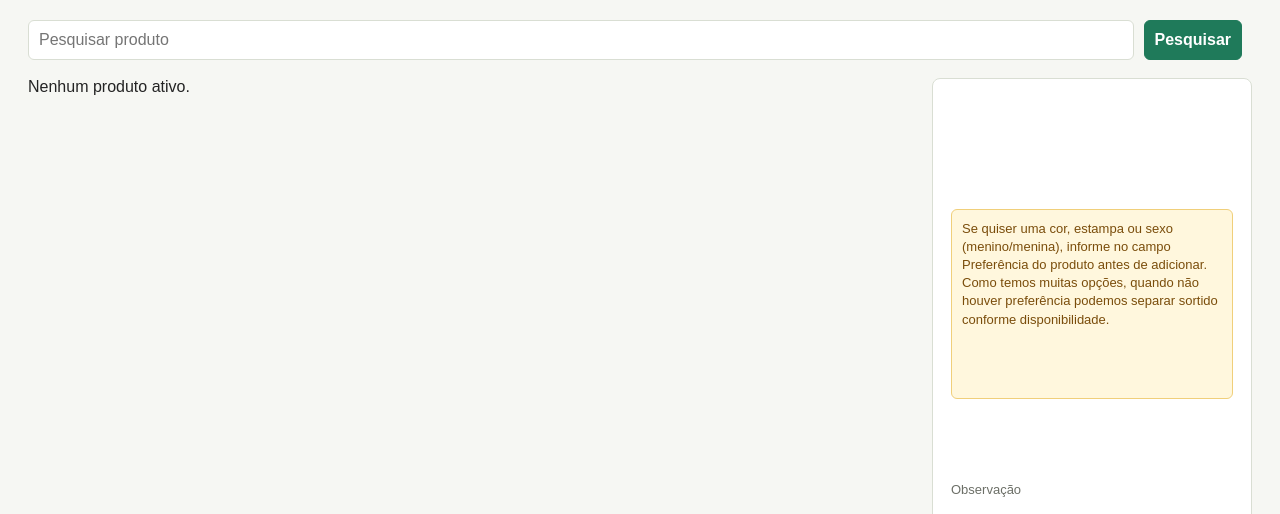
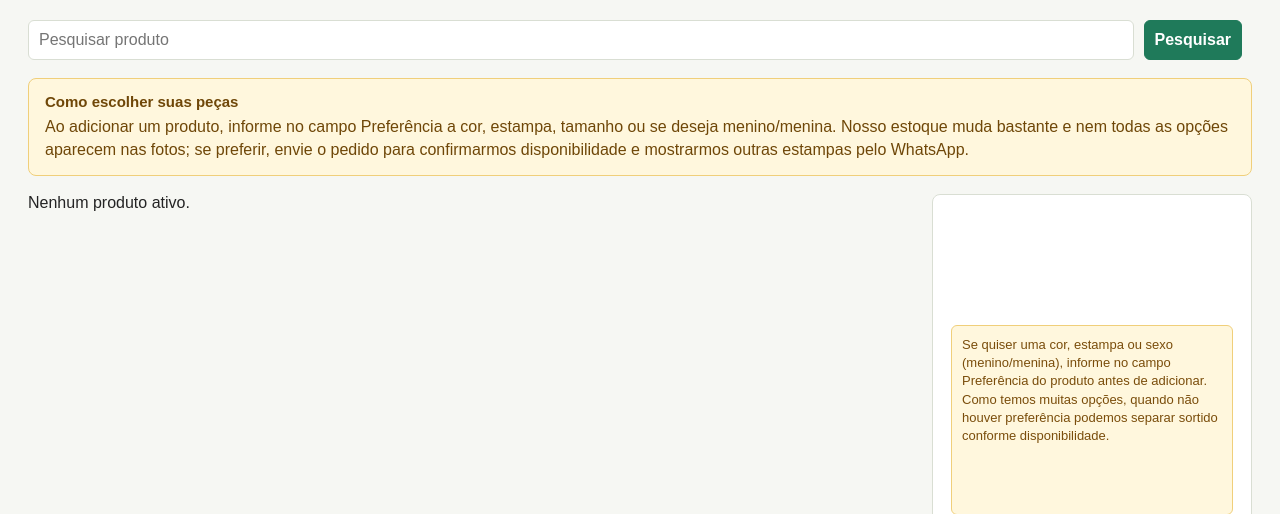
Before and after one commit to wiliansena/ravus_store, a Flask app: page /catalogo in a window 1280 px wide. Shown: the part 76-590 px from the top of the page. Run offline with Flask 3, Linux system fonts and the light colour scheme; data comes from the database, SQL or seed files in the repository; data that the repository does not hold is empty.

Commit message:
Add catalog preference guidance

```diff
--- a/static/style.css
+++ b/static/style.css
@@ -988,3 +988,22 @@ th {
 .copy-button:hover {
   background: #eef7ff;
 }
+.catalog-guidance {
+  background: #fff7dd;
+  border: 1px solid #f0cf7a;
+  border-radius: 8px;
+  color: #6f4708;
+  margin-bottom: 18px;
+  padding: 14px 16px;
+}
+
+.catalog-guidance strong {
+  display: block;
+  font-size: 15px;
+  margin-bottom: 5px;
+}
+
+.catalog-guidance p {
+  line-height: 1.45;
+  margin: 0;
+}
--- a/templates/catalog.html
+++ b/templates/catalog.html
@@ -19,6 +19,11 @@
   <a class="button secondary" href="{{ url_for('catalog') }}">Limpar</a>
   {% endif %}
 </form>
+
+<section class="catalog-guidance">
+  <strong>Como escolher suas pe&ccedil;as</strong>
+  <p>Ao adicionar um produto, informe no campo Prefer&ecirc;ncia a cor, estampa, tamanho ou se deseja menino/menina. Nosso estoque muda bastante e nem todas as op&ccedil;&otilde;es aparecem nas fotos; se preferir, envie o pedido para confirmarmos disponibilidade e mostrarmos outras estampas pelo WhatsApp.</p>
+</section>
 
 <section class="catalog-layout" data-whatsapp="{{ whatsapp }}">
   <section class="catalog-grid">
```
